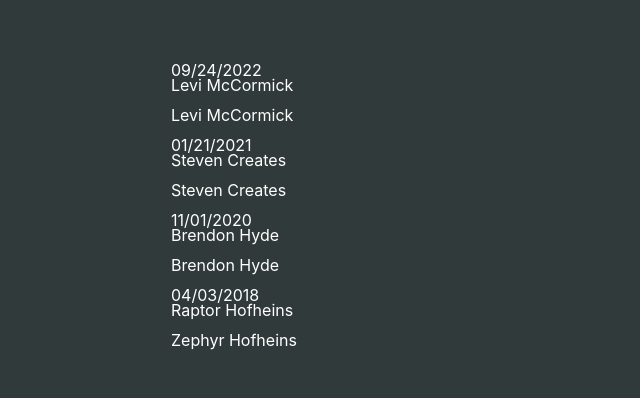
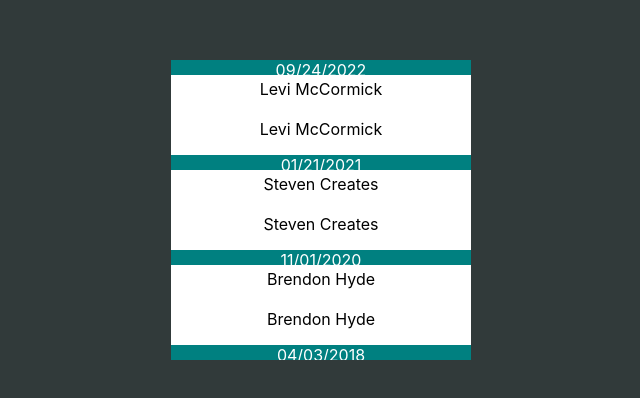
Before and after one commit to StevenCreates/react-window-variable-size-eample, a React (Create React App) app: page / in a window 1280 px wide. Shown: the part 190-588 px from the top of the page, without its empty margins (319-959 px from the left). Built offline with nearby package versions, Linux system fonts and the light colour scheme.

Commit message:
added some mild styling gonna change later

```diff
--- a/src/App.js
+++ b/src/App.js
@@ -3,6 +3,8 @@ import { rows } from "./resources/RowData";
 import styled from "styled-components";
 import {useCreateRows} from './hooks/useCreateRows'
 import {getComponentSize} from './resources/utils'
+import { DateRow } from "./components/DateRow";
+import { NameRow } from "./components/NameRow";
 const AppContainer = styled.div`
   position: fixed;
   top: 0;
@@ -23,9 +25,9 @@ function App() {
   const Row = (props) => {
     const { index, data, style } = props;
     return  data[index].component === 'rowComponent' ? (
-    <div style={style}>{data[index].name}</div>
+    <NameRow style={style}>{data[index].name}</NameRow>
     ) : (
-      <div style={style}>{data[index].date}</div>
+      <DateRow style={style} >{data[index].date}</DateRow>
     )
   };
 
--- a/src/components/DateRow.js
+++ b/src/components/DateRow.js
@@ -1,9 +1,16 @@
-import React from 'react'
+import styled from 'styled-components'
 
-export const DateRow = () => {
+const Row = styled.div`
+background: teal;
+text-align: center;
+width: 100%;
+padding-bottom: 4px;
+`;
+
+export const DateRow = ({children, style}) => {
     return (
-        <div>
-
-        </div>
+        <Row style={style}>
+            {children}
+        </Row>
     )
 }
--- /dev/null
+++ b/src/components/NameRow.js
@@ -0,0 +1,18 @@
+import styled from "styled-components";
+
+const Row = styled.div`
+background: white;
+text-align: center;
+color: black;
+border-bottom: 1px lightgray solid;
+width: 100%;
+padding-top: 4px;
+`;
+
+export const NameRow = ({children, style}) => {
+    return (
+        <Row style={style}>
+            {children}
+        </Row>
+    )
+}
--- a/src/resources/utils.js
+++ b/src/resources/utils.js
@@ -2,7 +2,7 @@ export const getComponentSize = (component) => {
   console.log(component)
   switch (component) {
     case "rowComponent":
-      return 30;
+      return 40;
     case "dateComponent":
       return 15;
     default:
```
Also changed, not shown: src/components/Row.js (deleted, +0 -9 lines).
